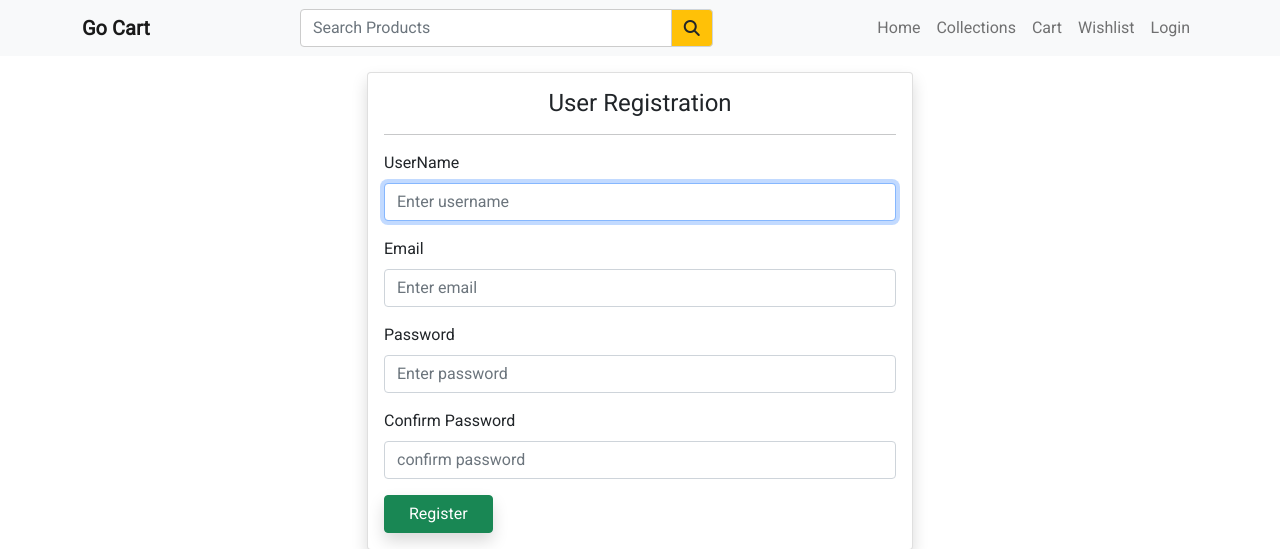
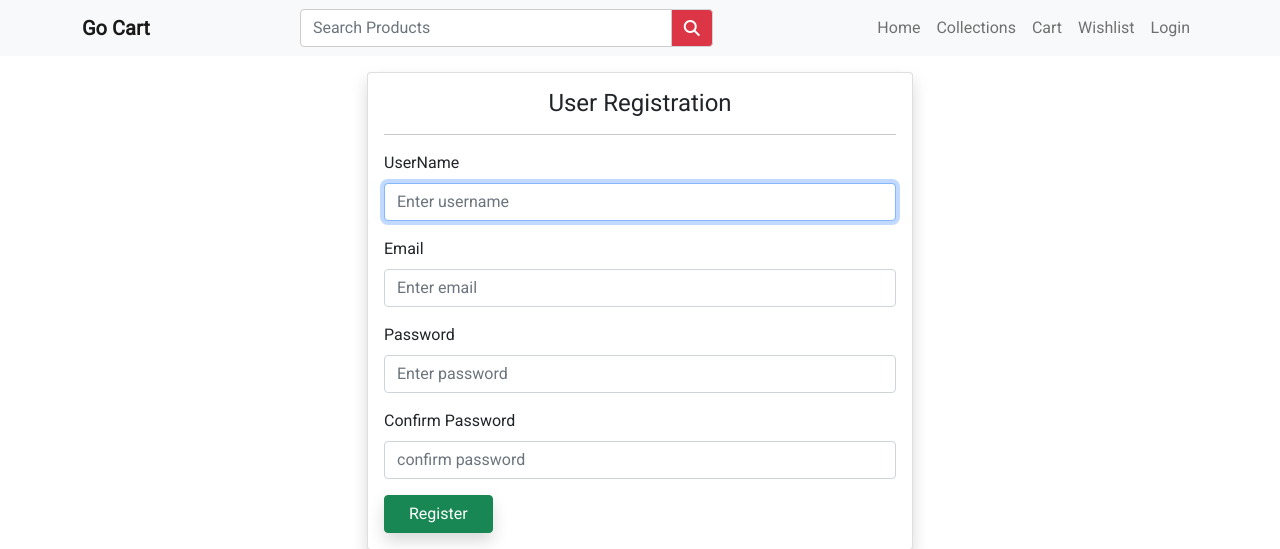
Before and after one commit to katammaniteja/Go-Cart, a Django app: page /register/ in a window 1280 px wide. Shown: the top 549 px of the page. Run offline with Django 3.2, Linux system fonts and the light colour scheme; data comes from the database, SQL or seed files in the repository; some libraries are stand-ins or nearby versions.

Commit message:
Update navbar.html

```diff
--- a/store/templates/store/inc/navbar.html
+++ b/store/templates/store/inc/navbar.html
@@ -12,7 +12,7 @@
           {% csrf_token %}
           <div class="input-group">
             <input type="text" class="form-control" name="searched_item" id="search_item" placeholder="Search Products">
-            <button type="submit" class="input-group-text bg-warning"><i class="fa fa-search"></i></button>
+            <button type="submit" class="input-group-text bg-danger"><i class="fa fa-search text-white"></i></button>
           </div>
         </form>
       </div>
```
